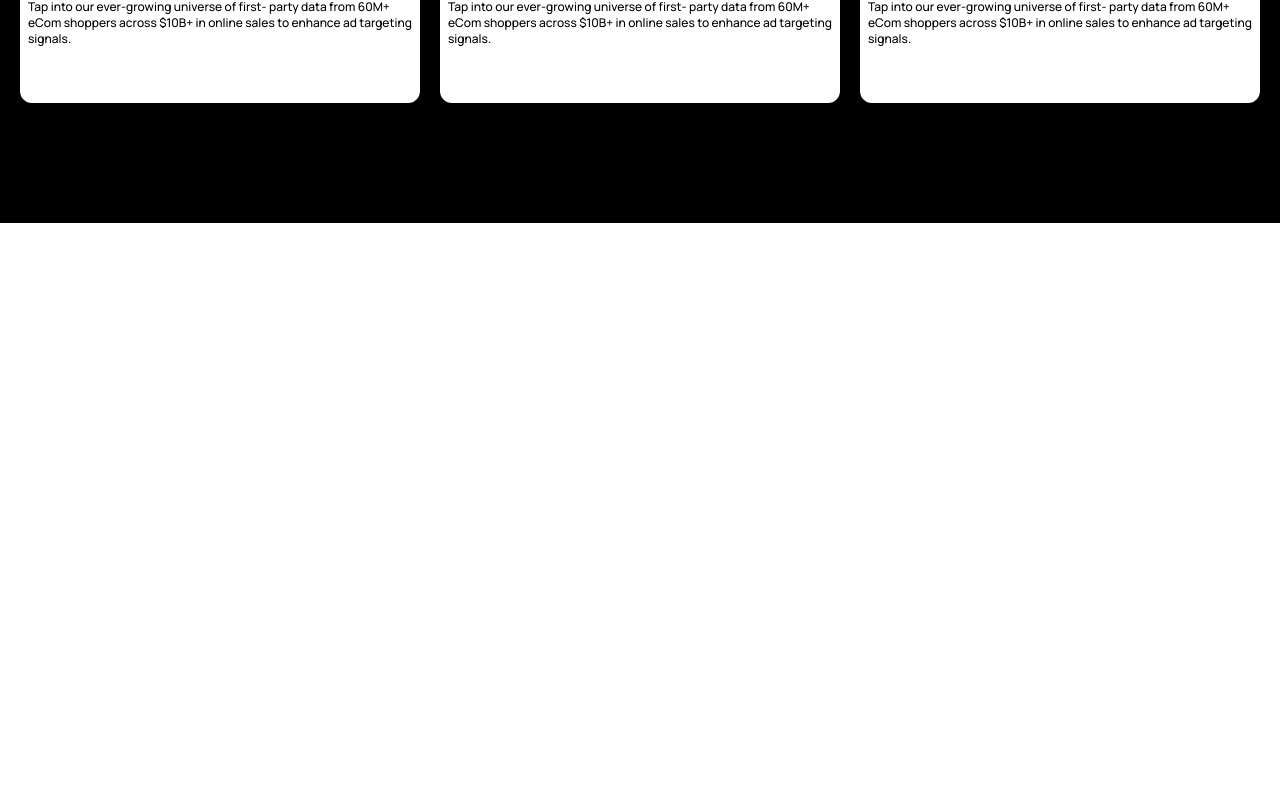
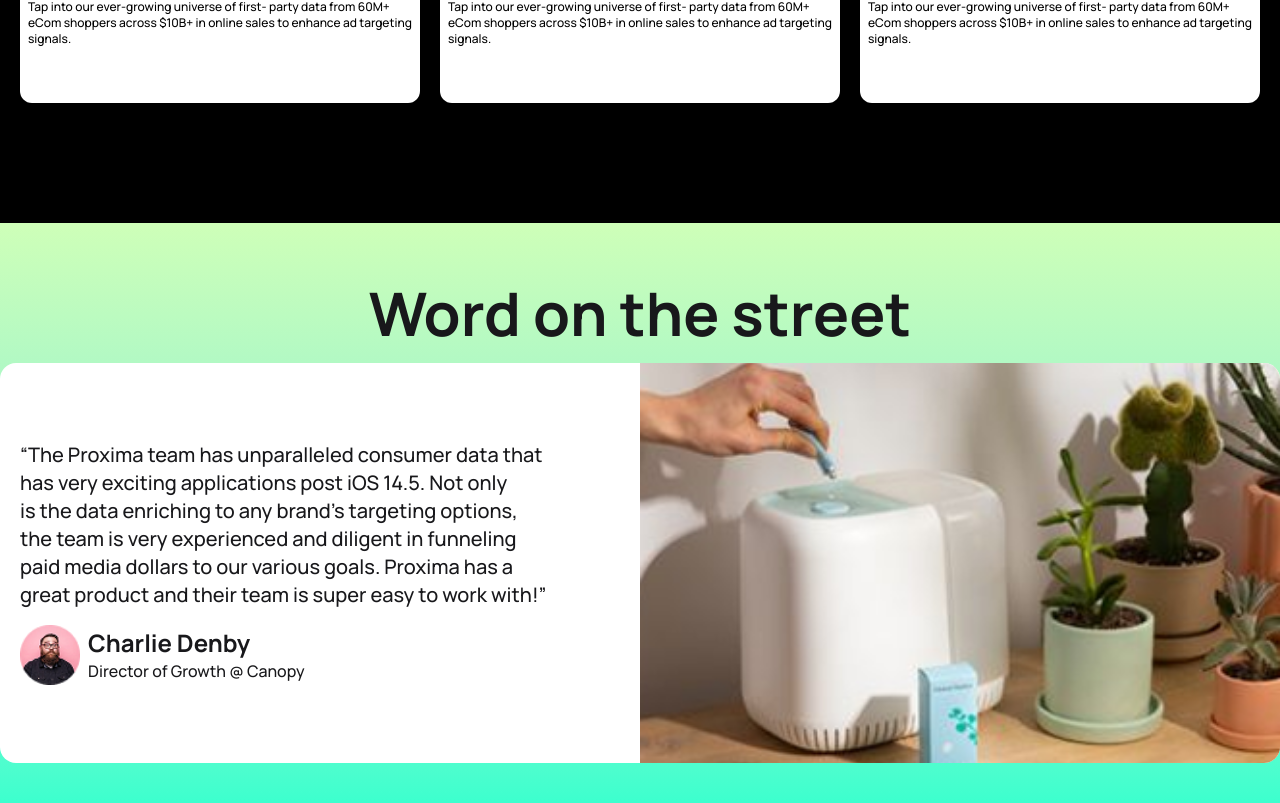
Before and after one commit to amitchandradas2004/Marketing-Landing-page-By-React, a React (Vite) app: page / in a window 1280 px wide. Shown: the part 2265-3068 px from the top of the page. Before the commit the page ends 2488 px from the top, so only its background shows below. Built offline with nearby package versions, Linux system fonts and the light colour scheme.

Commit message:
Word on the street is added

```diff
--- a/src/App.jsx
+++ b/src/App.jsx
@@ -4,6 +4,7 @@ import Banner from "./Components/Banner/Banner";
 import Chart from "./Components/Chart/Chart";
 import Growth from "./Components/Growth/Growth";
 import Logo from "./Components/Logo/Logo";
+import Word from "./Components/Word/Word";
 
 function App() {
   return (
@@ -13,6 +14,7 @@ function App() {
       <Chart></Chart>
       <Audience></Audience>
       <Growth></Growth>
+      <Word></Word>
     </>
   );
 }
--- /dev/null
+++ b/src/Components/Word/Word.jsx
@@ -0,0 +1,45 @@
+import React from "react";
+import SmallMan from "../../assets/smallman.png";
+import Table from "../../assets/table.png";
+const Word = () => {
+  return (
+    <div className="bg-linear-to-b from-[#CEFFB8] via-[#91F2CF] to-[#3CFFCE] py-10">
+      <div className="container  mx-auto">
+        <h3 className="text-5xl md:text-6xl font-bold text-center py-5">
+          Word on the street
+        </h3>
+        <div className="flex flex-col md:flex-row justify-between items-center md:h-80 lg:h-100 p-5 md:p-0 rounded-2xl bg-white overflow-hidden mx-5 md:mx-0">
+          <div className="left w-full md:w-1/2 space-y-4 pl-5">
+            <div>
+              <p className="text-xs lg:text-xl font-medium">
+                “The Proxima team has unparalleled consumer data that <br />
+                has very exciting applications post iOS 14.5. Not only <br />
+                is the data enriching to any brand’s targeting options, <br />
+                the team is very experienced and diligent in funneling <br />{" "}
+                paid media dollars to our various goals. Proxima has a <br />{" "}
+                great product and their team is super easy to work with!”
+              </p>
+            </div>
+            <div className="flex items-center space-x-2">
+              <span>
+                <img src={SmallMan} className="w-15 " />
+              </span>
+              <div>
+                <h5 className="text-2xl font-bold">Charlie Denby</h5>
+                <p className="font-medium">Director of Growth @ Canopy</p>
+              </div>
+            </div>
+          </div>
+          <div className="right w-full md:w-1/2 pt-5 md:pt-0">
+            <img
+              src={Table}
+              className="w-full h-full object-cover rounded-2xl md:rounded-none"
+            />
+          </div>
+        </div>
+      </div>
+    </div>
+  );
+};
+
+export default Word;
```
Also changed, not shown: src/assets/smallman.png (added).
